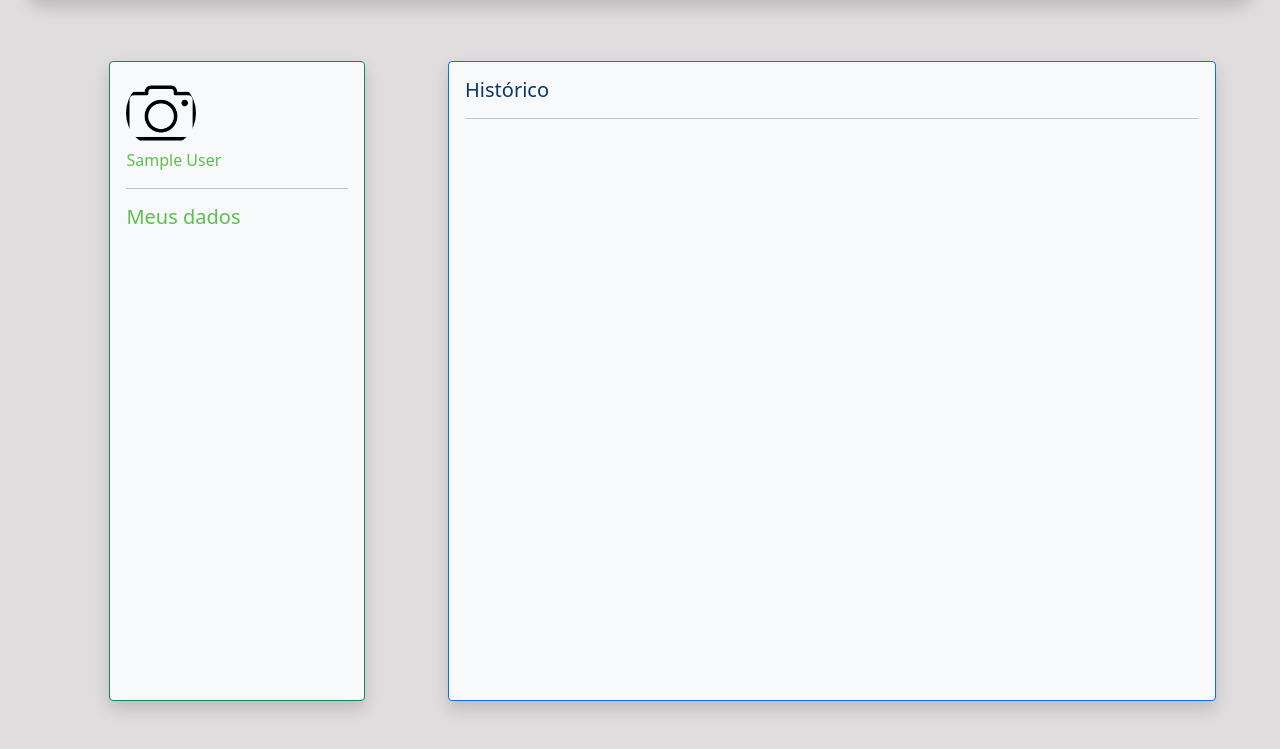
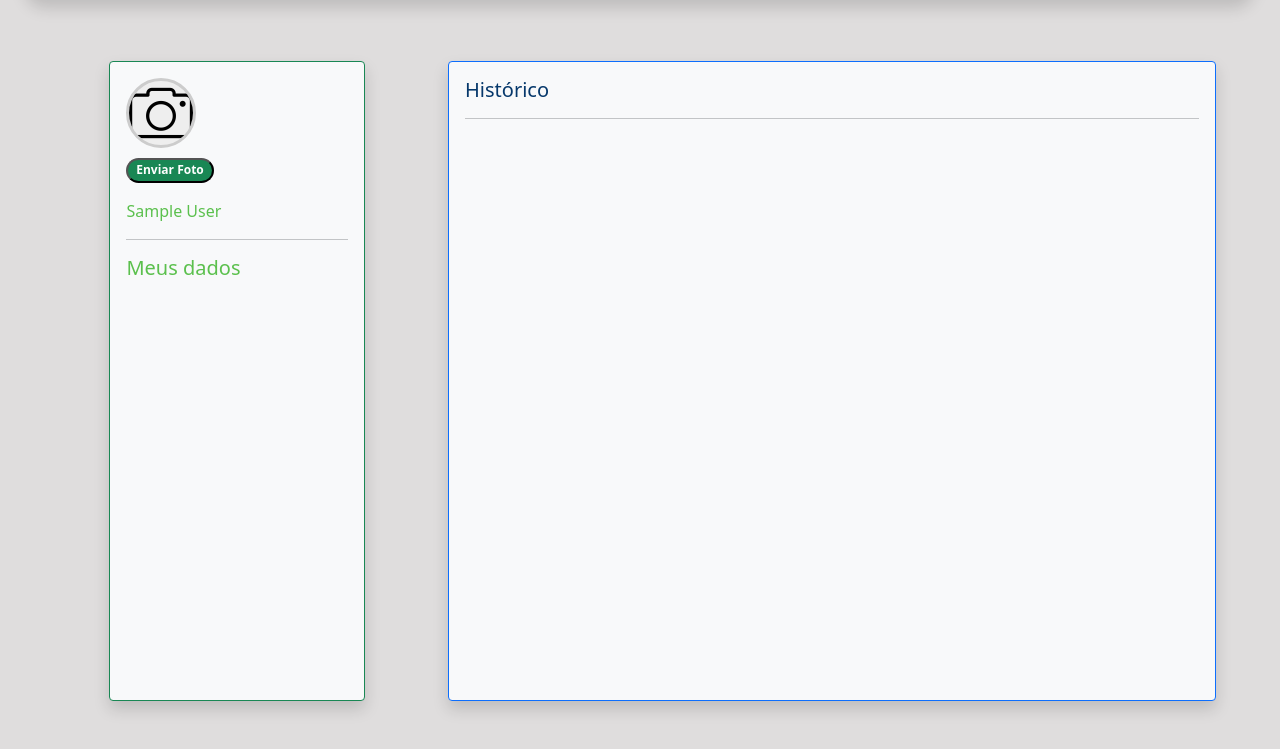
Before and after one commit to userKael/siteTCC, a PHP site: page /perfil_do_usuario.php in a window 1280 px wide. Shown: the part 102-851 px from the top of the page. Run offline with PHP 8.4, Linux system fonts and the light colour scheme; the visitor is signed in with stand-in values (Sample User, id 1); tables that the repository leaves empty or names only in its code hold one stand-in row (values such as "Sample post").

Commit message:
sistema de foto de perfil

```diff
--- a/CSS/estilo.css
+++ b/CSS/estilo.css
@@ -179,3 +179,23 @@ h1 {
 #historico_usuario h5 {
     color: #06386b;
 }
+
+input[type='file'] {
+    display: none;
+}
+
+#img-foto {
+    border: 3px solid #ccc;
+    background-color: #eee;
+    cursor: pointer;
+    transition: background .3s;
+}
+
+#img-foto:hover {
+    background-color: #76818c;
+    border: 3px solid #111;
+}
+
+#bt-foto {
+    margin-top: 10px;
+}
--- a/JavaScript/login.js
+++ b/JavaScript/login.js
@@ -73,7 +73,7 @@ function login2() {
     .fail(function() {
 
 
-        $("##resposta-login").html("Erro desconhecido");
+        $("#resposta-login").html("Erro desconhecido");
 
     })
     return false;
--- /dev/null
+++ b/JavaScript/perfil.js
@@ -0,0 +1,20 @@
+function arquivo_file() {
+
+    let foto = document.getElementById('img-foto');
+    let arquivo = document.getElementById('formFileSm');
+
+    foto.addEventListener('click', () => {
+        arquivo.click();
+    });
+
+    arquivo.addEventListener('change', (event) => {
+
+        let reader = new FileReader();
+
+        reader.onload = () => {
+            foto.src = reader.result;
+        }
+        reader.readAsDataURL(arquivo.files[0]);
+    })
+
+}
--- a/PHP/head.php
+++ b/PHP/head.php
@@ -4,6 +4,7 @@
     <meta name="viewport" content="width=device-width, initial-scale=1.0">
     <script src="./JavaScript/main.js"></script>
     <script src="./JavaScript/login.js"></script>
+    <script src="./JavaScript/perfil.js"></script>
     <link rel="stylesheet" href="./CSS/estilo.css">
     <link rel="stylesheet" href="./CSS/responsive.css">
     <link rel="stylesheet" href="./CSS/login_cad.css">
--- a/perfil_do_usuario.php
+++ b/perfil_do_usuario.php
@@ -3,7 +3,13 @@
 if (!isset($_SESSION['email'])) {
     header("location: index.php");
 } else {
+    include './PHP/conexaobd.php';
 
+    $email = $_SESSION['email'];
+
+    $comando = $con->prepare("SELECT * FROM img_perfil WHERE contato_cadastro = ?");
+    $comando->bindParam(1,$email);
+    $comando->execute();
 ?>
 
     <!DOCTYPE html>
@@ -29,8 +35,30 @@ if (!isset($_SESSION['email'])) {
 
         <div id="div_dados">
             <div class="shadow p-3 mb-5 bg-light rounded border border-1 border-success" id="dados_usuario">
-                <img src="./IMGs/camera.png" class="rounded-circle" alt="Foto de perfil" width="70px" height="70px">
 
+
+            <?php
+              if($comando->rowCount() >0){
+                while($linha = $comando->fetch(PDO::FETCH_OBJ)){
+                    echo '<img src="./imagensUser/' . $linha->imagem . '"  class="rounded-circle"  alt="Foto de perfil" width="70px" id="img-foto"  height="70px"  onclick="arquivo_file()"> ';
+
+                }
+            }else{
+                ?>
+                 <img src="./IMGs/camera.png" class="rounded-circle" alt="Foto de perfil" width="70px" height="70px" id="img-foto" onclick="arquivo_file()">
+
+                <?php
+            }
+            ?>
+
+                <form action="./PHP/upimg.php" method="post" enctype="multipart/form-data" id="up_perfil_img">
+                <div class="mb-3">
+
+                    <input class="form-control form-control-sm" id="formFileSm" type="file" name="arquivo" accept="image/*">
+                    <button type="submit" class="badge rounded-pill bg-success" id="bt-foto">Enviar Foto</button>
+                </div>
+
+                </form>
 
 
                 <p><?php echo $_SESSION['nome'] ?></p>
```
Also changed, not shown: PHP/upimg.php (+23 -1 lines), imagensUser/imagem_teste.jpg (added).
